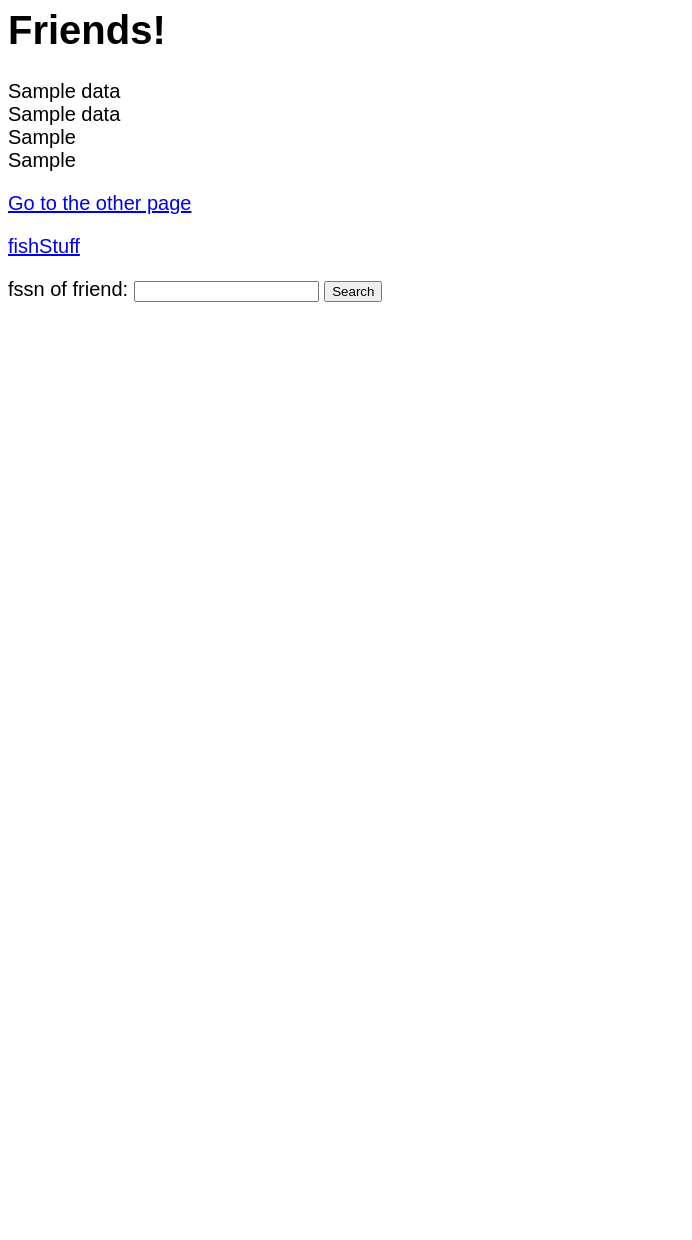
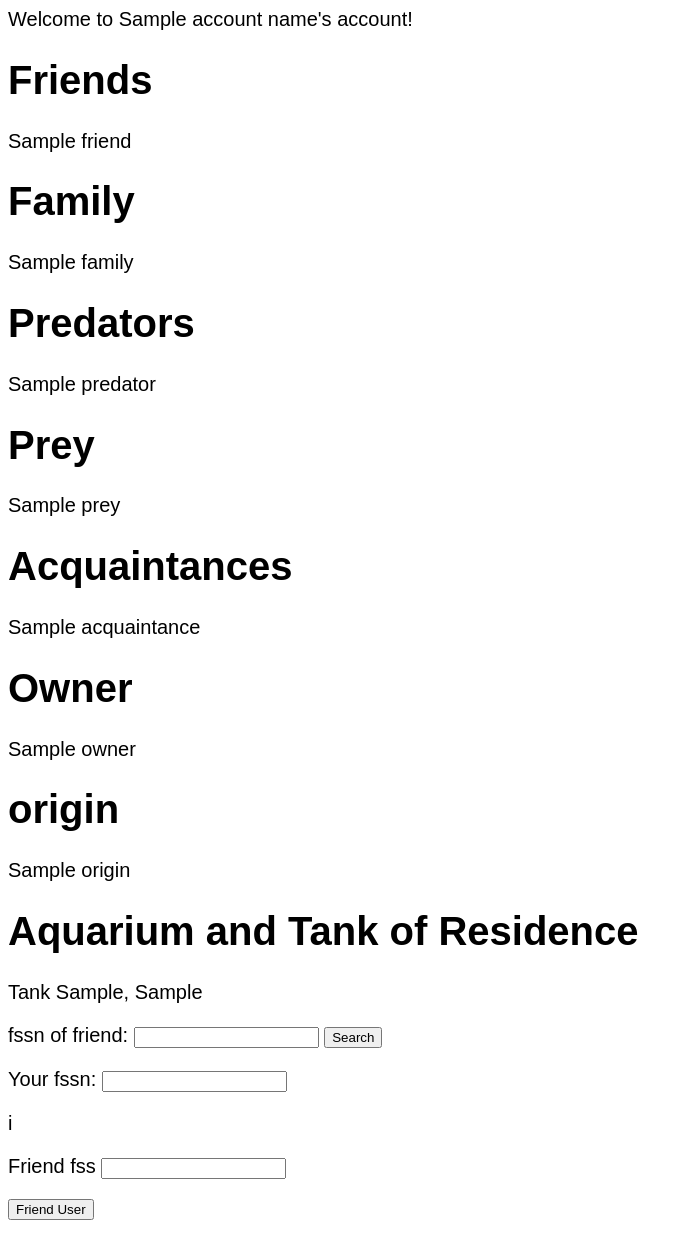
Before and after one commit to janniezhong/4111Project, a Flask app: template webserver/templates/fishStuff.html in a window 1280 px wide. Shown: the whole page, without its empty margins (0-692 px from the left). Before the commit the page ends 302 px from the top, so only its background shows below. Run offline with Flask 2, Linux system fonts and the light colour scheme; the template is opened without the code that fills it: most values are stand-ins (such as "Sample title", 1, 10 or a date in 2020); parts of the project's set-up code (start-up, migrations or seed data) failed here and were passed over.

Commit message:
minor changes

```diff
--- a/webserver/server.py
+++ b/webserver/server.py
@@ -189,13 +189,27 @@ def add():
   g.conn.execute('INSERT INTO test(name) VALUES (%s)', name)
   return redirect('/')
 
+
+@app.route('/add_friend', methods=['POST'])
+def add_friend():
+    fssn = request.form['personal_fssn']
+    friend_fssn = request.form['friend_fssn']
+    g.conn.execute("INSERT INTO friend_to(fssn, fssn_friend) VALUES (%s, %s), (%s, %s)", fssn, friend_fssn, friend_fssn, fssn)
+
 @app.route('/view_fish_profile', methods=['POST'])
 def view_fish_profile():
   fssn =  request.form['name']
+
+  cursor = g.conn.execute("SELECT f.name FROM fish f WHERE f. fssn='" + str(fssn) + "'")
+  account_name = ''
+  for result in cursor:
+    account_name = result['name']
+  cursor.close()
+
   cursor = g.conn.execute("SELECT f2.name FROM fish f1, fish f2, friend_to ft WHERE f1.fssn = '" + str(fssn) +"' AND ft.fssn = f1.fssn AND f2.fssn = ft.fssn_friend")
-  names = []
+  friend_names = []
   for result in cursor:
-    names.append(result['name'])  # can also be accessed using result[0]
+    friend_names.append(result['name'])  # can also be accessed using result[0]
   cursor.close()
 
   cursor = g.conn.execute("SELECT f2.name FROM fish f1, fish f2, family_to ft WHERE f1.fssn = '" + str(fssn) +"' AND ft.fssn = f1.fssn AND f2.fssn = ft.fssn_family")
@@ -203,12 +217,62 @@ def view_fish_profile():
   for result in cursor:
     family_names.append(result['name'])  # can also be accessed using result[0]
   cursor.close()
-  cursor = g.conn.execute("SELECT f2.name FROM fish f1, fish f2, predator_to ft WHERE f1.fssn = '" + str(fssn) +"' AND ft.fssn = f1.fssn AND f2.fssn = ft.fssn_family")
-  family_names = []
+  cursor = g.conn.execute("SELECT f2.name FROM fish f1, fish f2, eaten_by pt WHERE f1.fssn = '" + str(fssn) +"' AND pt.fssn_prey = f1.fssn AND f2.fssn = pt.fssn_predator")
+  predator_names = []
   for result in cursor:
-    family_names.append(result['name'])  # can also be accessed using result[0]
+    predator_names.append(result['name'])  # can also be accessed using result[0]
+    cursor.close()
+
+  cursor = g.conn.execute("SELECT f2.name FROM fish f1, fish f2, eaten_by pt WHERE f1.fssn = '" + str(fssn) +"' AND pt.fssn_predator = f1.fssn AND f2.fssn = pt.fssn_prey")
+  prey_names = []
+  for result in cursor:
+    prey_names.append(result['name'])  # can also be accessed using result[0]
   cursor.close()
-  context = dict(data = names, data2 = family_names)
+
+  cursor = g.conn.execute("SELECT f2.name FROM fish f1, fish f2, acquaintance_to acqt WHERE f1.fssn = '" + str(fssn) +"' AND acqt.fssn = f1.fssn AND f2.fssn = acqt.fssn_acquaintance")
+  acquaintance_names = []
+  for result in cursor:
+    acquaintance_names.append(result['name'])
+  cursor.close()
+
+  cursor = g.conn.execute("SELECT o.name FROM fish f, owner o, belongs_to bt WHERE f.fssn = '" + str(fssn) +"' AND bt.ssn = o.ssn AND f.fssn = bt.fssn")
+  owner_names = []
+  for result in cursor:
+    owner_names.append(result['name'])
+  cursor.close()
+
+
+  cursor = g.conn.execute("SELECT o.type FROM origin o, fish f WHERE f.fssn = '" + str(fssn) +"' AND o.origin_id = f.origin_id")
+  origin_names = []
+  for result in cursor:
+    origin_names.append(result['type'])
+  cursor.close()
+
+
+  cursor = g.conn.execute("SELECT li.tank_id, li.aq_id FROM lives_in li WHERE li.fssn = '" + str(fssn) +"'")
+  tank_name = ''
+  aquarium_id = ''
+  for result in cursor:
+    tank_name = result['tank_id']
+    aquarium_id = result['aq_id']
+  cursor.close()
+
+  cursor = g.conn.execute("SELECT a.address, a.city, a.state_province, a.country, a.zip FROM aquarium a WHERE a.aq_id = '" + str(aquarium_id) +"'")
+  address = ''
+  city = ''
+  state_province = ''
+  country = ''
+  ZIP = ''
+  for result in cursor:
+    address = result['address']
+    city = result['city']
+    state_province = result['state_province']
+    country = result['country']
+    ZIP = result['zip']
+  aquarium_name = address + ", " + city + ", " + state_province + ", " + country + ", " + str(ZIP)
+  cursor.close()
+
+  context = dict(account_name = account_name, friend_data = friend_names, family_data = family_names, predator_data = predator_names, acquaintance_data =  acquaintance_names, owner_data = owner_names, origin_data = origin_names, prey_data = prey_names, aquarium_data = aquarium_name, tank_data = tank_name)
 
 
   return render_template("fishStuff.html", **context)
--- a/webserver/templates/fishStuff.html
+++ b/webserver/templates/fishStuff.html
@@ -8,28 +8,73 @@
 
 
 <body>
-  <h1>Friends!</h1>
-  <div>{{data}}</div>
+  <div> Welcome to {{account_name}}'s account!</div>
+  <h1>Friends</h1>
 
   <div>
-    {% for n in data %}
+    {% for n in friend_data %}
+    <div>{{n}}</div>
+    {% endfor %}
+  </div>
+  <h1>Family</h1>
+
+  <div>
+    {% for n in family_data %}
     <div>{{n}}</div>
     {% endfor %}
   </div>
 
-  <div>{{data2}}</div>
+  <h1>Predators</h1>
 
   <div>
-    {% for n in data2 %}
+    {% for n in predator_data %}
     <div>{{n}}</div>
     {% endfor %}
   </div>
-<p><a href="another">Go to the other page</a></p>
 
-<p><a href="fishStuff">fishStuff</a></p>
+  <h1>Prey</h1>
 
+  <div>
+    {% for n in prey_data %}
+    <div>{{n}}</div>
+    {% endfor %}
+  </div>
+  <h1>Acquaintances</h1>
+
+  <div>
+    {% for n in acquaintance_data %}
+    <div>{{n}}</div>
+    {% endfor %}
+  </div>
+
+  <h1>Owner</h1>
+
+  <div>
+    {% for n in owner_data %}
+    <div>{{n}}</div>
+    {% endfor %}
+  </div>
+
+  <h1>origin</h1>
+
+  <div>
+    {% for n in origin_data %}
+    <div>{{n}}</div>
+    {% endfor %}
+  </div>
+
+  <h1>Aquarium and Tank of Residence</h1>
+
+  <div>
+	  Tank {{tank_data}}, {{aquarium_data}}
+  </div>
 <form method="POST" action="/view_fish_profile">
-<p>fssn of friend: <input type="text" name="name"> <input type="submit" value="Search"></p>
+	<p>fssn of friend: <input type="text" name="name"> <input type="submit" value="Search"</p></form>
+
+<form method="POST" action="/add_friend">
+	<p>Your fssn: <input type="text" name="personal_fssn"></p>i
+	<p>Friend fss <input type = "text" name = "friend_fssn"</p> <p> <input type="submit" value="Friend User"></p>
+
 </form>
 
 </body>
```
Also changed, not shown: 2 other files.
